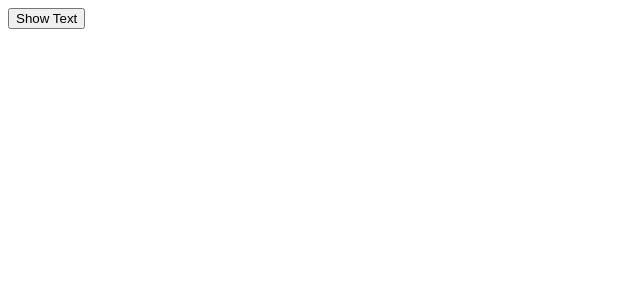
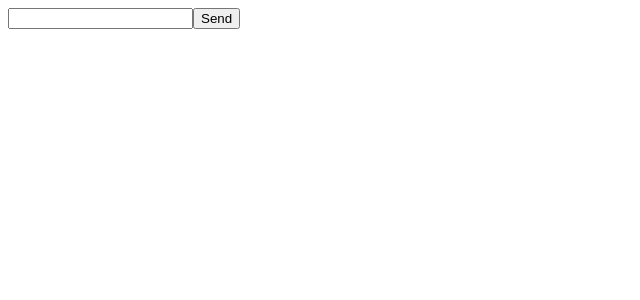
Before and after one commit to Milltiades/react-course, a React (Vite) app: page / in a window 1280 px wide. Shown: the top 300 px of the page, without its empty margins (0-640 px from the left). Built offline with nearby package versions, Linux system fonts and the light colour scheme.

Commit message:
referencing values with refs

```diff
--- a/src/App.jsx
+++ b/src/App.jsx
@@ -27,6 +27,7 @@ import Workout from './Workout';
 // import Profile from './Profile';
 // import { people } from './data.jsx';
 // import { getImageUrl } from './utils.jsx';
+import EscapeHatches from './EscapeHatches';
 
 
 // export const MyContext = createContext();
@@ -201,7 +202,8 @@ function App() {
 {/* <UseCallback/> */}
 {/* <ContainerComponent/> */}
 {/* <ControlledAndUncontrolled/> */}
-<Workout/>
+{/* <Workout/> */}
+<EscapeHatches/>
   </>
   );
 }
--- /dev/null
+++ b/src/EscapeHatches.jsx
@@ -0,0 +1,89 @@
+import React from "react";
+import { useRef, useState } from "react";
+
+const EscapeHatches = () => {
+  // let ref = useRef(0);
+
+  // function handleClick() {
+  //   ref.current = ref.current + 1;
+  //   alert('You clicked ' + ref.current + ' times!');
+  // }
+
+//   const [startTime, setStartTime] = useState(null);
+//   const [now, setNow] = useState(null);
+//   const intervalRef = useRef(null);
+
+//   function handleStart() {
+//     // Start counting.
+//     setStartTime(Date.now());
+//     setNow(Date.now());
+
+    // setInterval(() => {
+    //   // Update the current time every 10ms.
+    //   setNow(Date.now());
+    // }, 10);
+//     clearInterval(intervalRef.current)
+//     intervalRef.current = setInterval(() => {
+//         setNow(Date.now())
+//     }, 5)
+//   }
+
+//   function handleStop() {
+//     clearInterval(intervalRef.current);
+//   }
+
+//   let secondsPassed = 0;
+//   if (startTime != null && now != null) {
+//     secondsPassed = (now - startTime) / 1000;
+//   }
+
+const [text, setText] = useState('');
+const [isSending, setIsSending] = useState(false);
+const timeoutRef = useRef(null);
+
+function handleSend() {
+  setIsSending(true);
+  timeoutRef.current = setTimeout(() => {
+    alert('Sent!');
+    setIsSending(false);
+  }, 3000);
+}
+
+function handleUndo() {
+  setIsSending(false);
+  clearTimeout(timeoutRef.current);
+}
+
+  return (
+    //      <button onClick={handleClick}>
+    //   Click me!
+    // </button>
+    <>
+{/* <h1>Time passed: {secondsPassed.toFixed(3)}</h1>
+      <button onClick={handleStart}>
+        Start
+      </button>
+      <button onClick={handleStop}>
+        Stop
+      </button> */}
+
+<input
+        disabled={isSending}
+        value={text}
+        onChange={e => setText(e.target.value)}
+      />
+      <button
+        disabled={isSending}
+        onClick={handleSend}>
+        {isSending ? 'Sending...' : 'Send'}
+      </button>
+      {isSending &&
+        <button onClick={handleUndo}>
+          Undo
+        </button>
+      }
+    </>
+  );
+};
+
+export default EscapeHatches;
```
